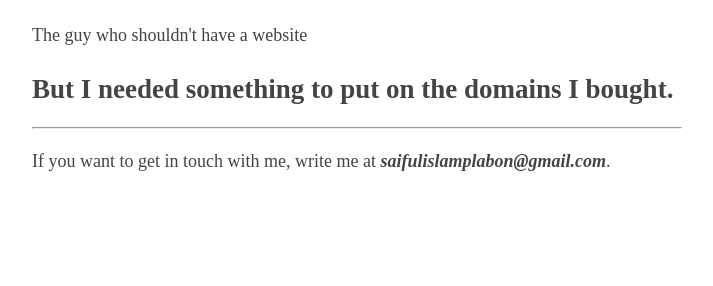
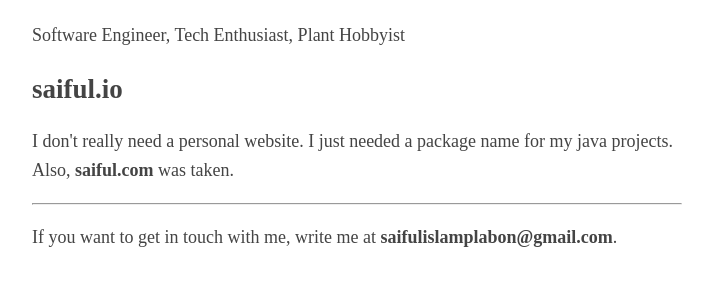
Before and after one commit to saifulislamplabon/saifulislamplabon.github.io, a plain HTML site: page index.html in a window 1280 px wide. Shown: the part 86-372 px from the top of the page, without its empty margins (283-996 px from the left). Drawn offline with Linux system fonts and the light colour scheme.

Commit message:
Added saiful.io info

```diff
--- a/index.html
+++ b/index.html
@@ -26,13 +26,17 @@
 <body>
     <header>
         <h1>Saiful Islam</h1>
-        <aside>The guy who shouldn't have a website</aside>
+        <aside>Software Engineer, Tech Enthusiast, Plant Hobbyist</aside>
     </header>
 
-    <h2>But I needed something to put on the domains I bought.</h2>
+    <h2>saiful.io</h2>
+    <p>
+        I don't really need a personal website. I just needed a package name for my java projects. Also, <strong>saiful.com</strong>
+        was taken.
+    </p>
 
     <hr/>
-    <p>If you want to get in touch with me, write me at <strong><em>saifulislamplabon@gmail.com</em></strong>.</p>
+    <p>If you want to get in touch with me, write me at <strong>saifulislamplabon@gmail.com</strong>.</p>
 </body>
 
 </html>
```
